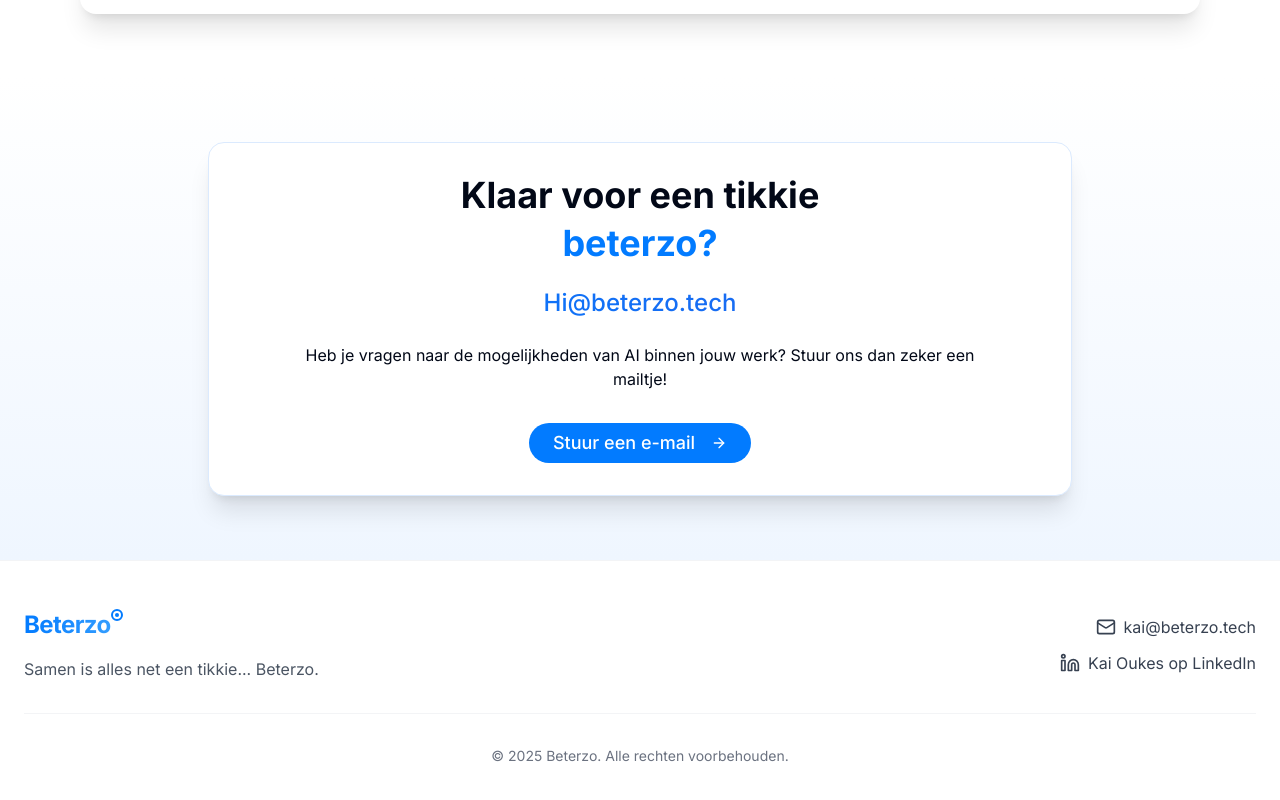
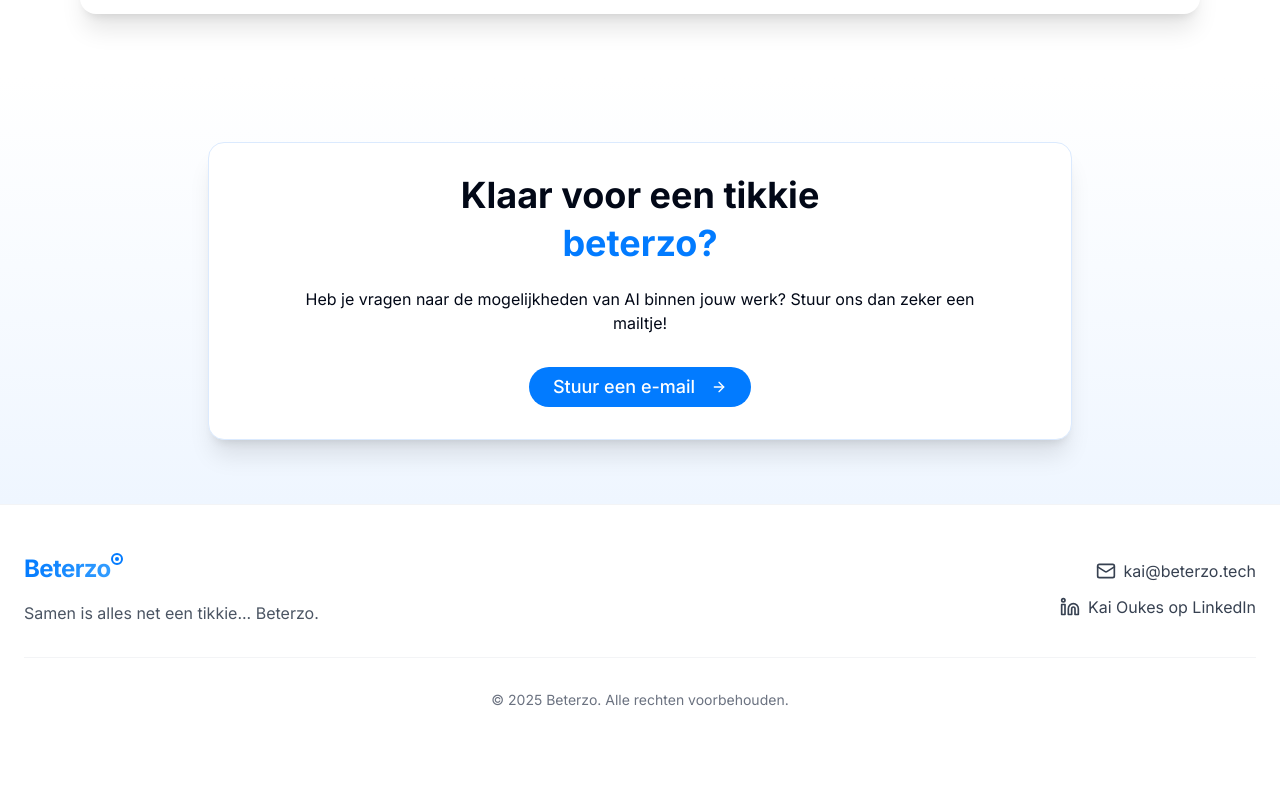
Before and after one commit to KaiOukes/beterzo, a React (Vite) app: page /ai-training in a window 1280 px wide. Shown: the part 1694-2494 px from the top of the page. After the commit the page ends 2452 px from the top, so only its background shows below. Built offline with nearby package versions, Linux system fonts and the light colour scheme.

Commit message:
Remove email from CTA section
Removed the email address from the call to action section.

```diff
--- a/src/pages/AITraining.tsx
+++ b/src/pages/AITraining.tsx
@@ -1,4 +1,3 @@
-
 import React, { useEffect, useRef } from 'react';
 import { Button } from "@/components/ui/button";
 import Header from '../components/Header';
@@ -319,8 +318,6 @@ const AITraining = () => {
                 beterzo?
               </h3>
 
-              <p className="text-2xl font-medium mb-6 bg-clip-text text-transparent bg-gradient-to-r from-primary to-blue-600">Hi@beterzo.tech</p>
-
               <p className="max-w-2xl mx-auto mb-8">
                 Heb je vragen naar de mogelijkheden van AI binnen jouw werk? Stuur ons dan zeker een mailtje!
               </p>
```
